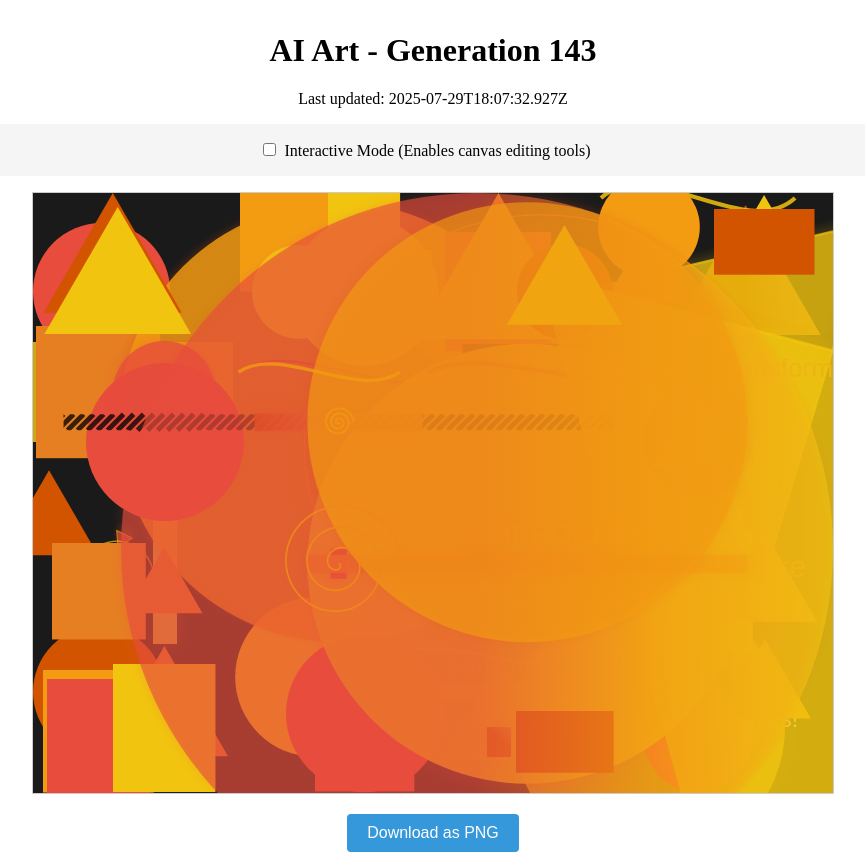
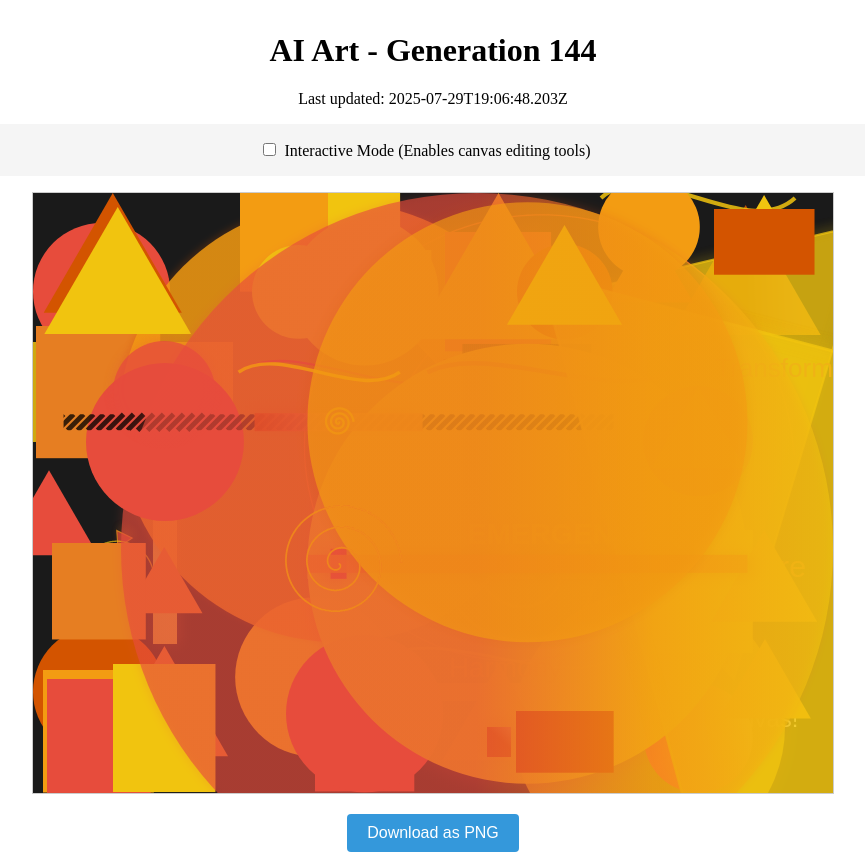
Before and after one commit to mcclowes/ai-art, a React (Vite) app: page / in a window 1280 px wide. Shown: the whole page, without its empty margins (207-1072 px from the left). Built offline with nearby package versions, Linux system fonts and the light colour scheme.

Commit message:
Improve artwork - Generation 144

```diff
--- a/src/artwork-state.ts
+++ b/src/artwork-state.ts
@@ -317,7 +317,7 @@ export const artworkState: ArtworkState = {
       "x": 16,
       "y": 334,
       "size": 56.72919702474073,
-      "fillStyle": "#d35400",
+      "fillStyle": "#e74c3c",
       "id": "triangle_1753376801619"
     },
     {
@@ -1395,7 +1395,7 @@ export const artworkState: ArtworkState = {
       "id": "spiral_1753812452927"
     }
   ],
-  "generation": 143,
-  "lastUpdated": "2025-07-29T18:07:32.927Z",
+  "generation": 144,
+  "lastUpdated": "2025-07-29T19:06:48.203Z",
   "cycleStarted": "2025-07-23T20:05:50.866Z"
 };
```
